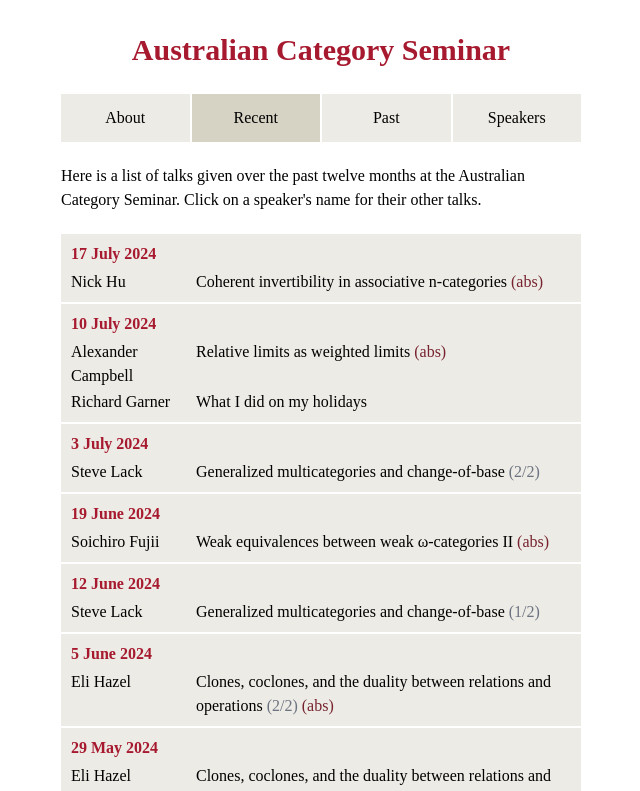
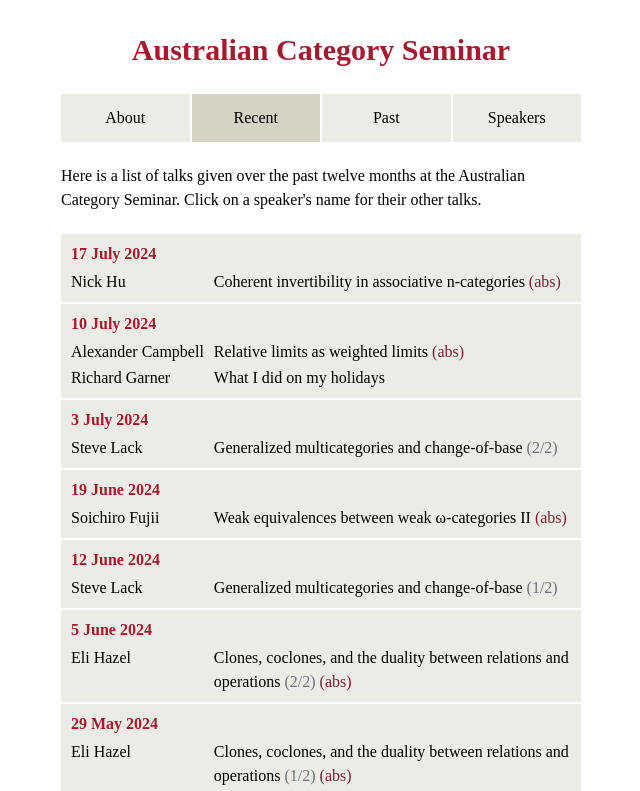
Before and after one commit to Centre-of-Australian-Category-Theory/seminar, a SvelteKit app: page /recent-talks in a window 1280 px wide. Shown: the top 791 px of the page, without its empty margins (319-959 px from the left). Built offline with nearby package versions, Linux system fonts and the light colour scheme.

Commit message:
Improve column spacing on desktop

```diff
--- a/src/routes/past-talks/+page.svelte
+++ b/src/routes/past-talks/+page.svelte
@@ -47,11 +47,11 @@
         <div class="mb-1 text-red font-bold">{date}</div>
         <ul class="flex flex-col gap-0.5">
           {#each data.grouped[year][date] as talk}
-            <li class="grid grid-cols-5 sm:grid-cols-4 w-full">
-              <a class="pr-2 col-span-2 sm:col-span-1 hover:text-red" href="{base}/speakers/{encodeURIComponent(String(talk.speaker))}">
+            <li class="grid grid-cols-5 sm:grid-cols-7 w-full">
+              <a class="pr-2 col-span-2 hover:text-red" href="{base}/speakers/{encodeURIComponent(String(talk.speaker))}">
                 {talk.speaker}
               </a>
-              <div class="col-span-3 text-pretty">
+              <div class="col-span-3 sm:col-span-5 text-pretty">
                 {talk.title}{#if talk.part}<span class="text-gray-500 pl-1">({talk.part}/{talk.totalParts})</span>{/if}
                 {#if talk.abstract}
                   <a class="text-deep-red hover:text-red" href="{base}/talks/{talk.abstract}">(abs)</a>
--- a/src/routes/recent-talks/+page.svelte
+++ b/src/routes/recent-talks/+page.svelte
@@ -15,11 +15,11 @@
       <div class="mb-1 text-red font-bold">{date}</div>
       <ul class="flex flex-col gap-0.5">
         {#each data[date] as talk}
-          <li class="grid grid-cols-5 sm:grid-cols-4 w-full">
-            <a class="pr-2 col-span-2 sm:col-span-1 hover:text-red" href="{base}/speakers/{encodeURIComponent(String(talk.speaker))}">
+          <li class="grid grid-cols-5 sm:grid-cols-7 w-full">
+            <a class="pr-2 col-span-2 hover:text-red" href="{base}/speakers/{encodeURIComponent(String(talk.speaker))}">
               {talk.speaker}
             </a>
-            <div class="col-span-3 text-pretty">
+            <div class="col-span-3 sm:col-span-5 text-pretty">
               {talk.title}{#if talk.part}<span class="text-gray-500 pl-1">({talk.part}/{talk.totalParts})</span>{/if}
               {#if talk.abstract}
                 <a class="text-deep-red hover:text-red" href="{base}/talks/{talk.abstract}">(abs)</a>
```
